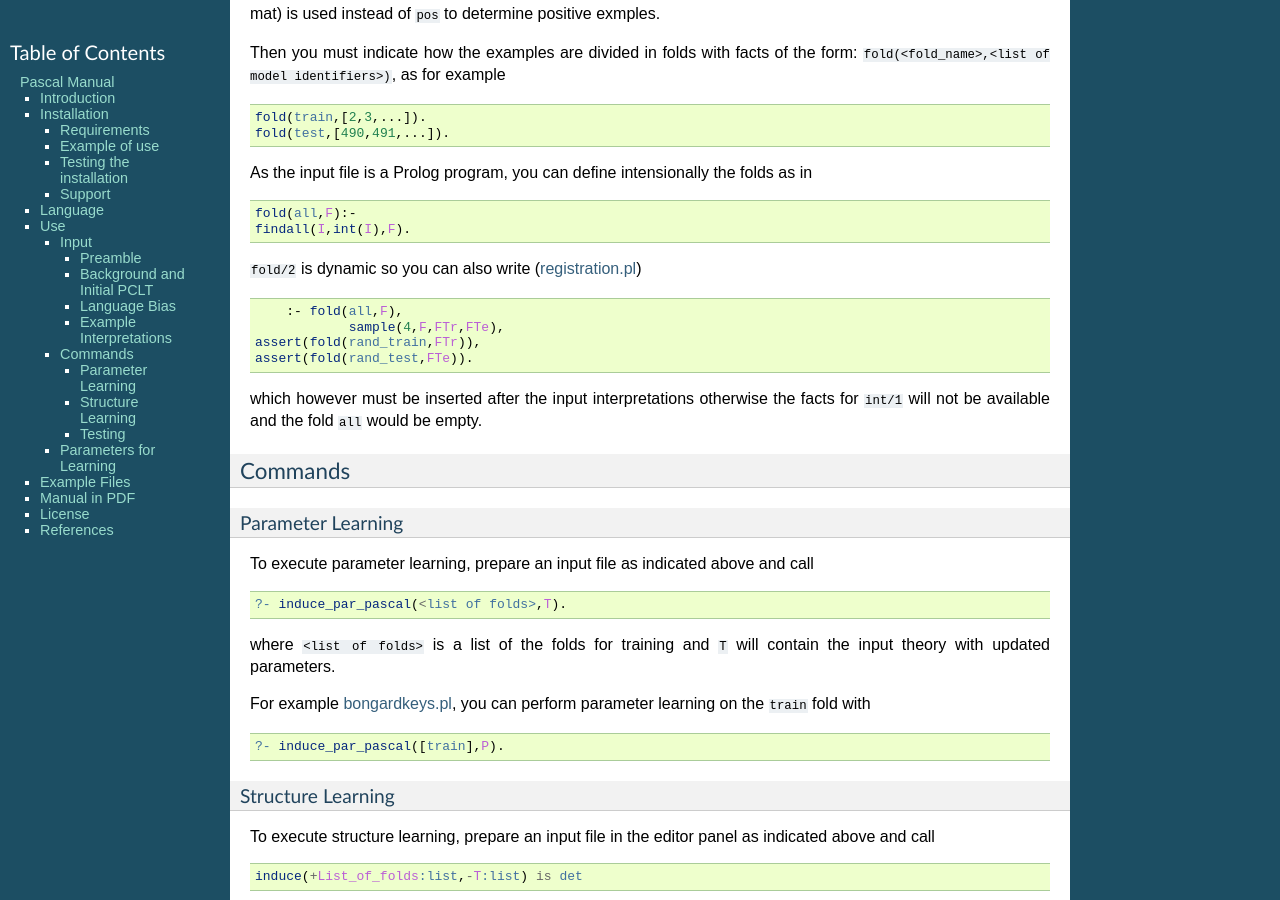
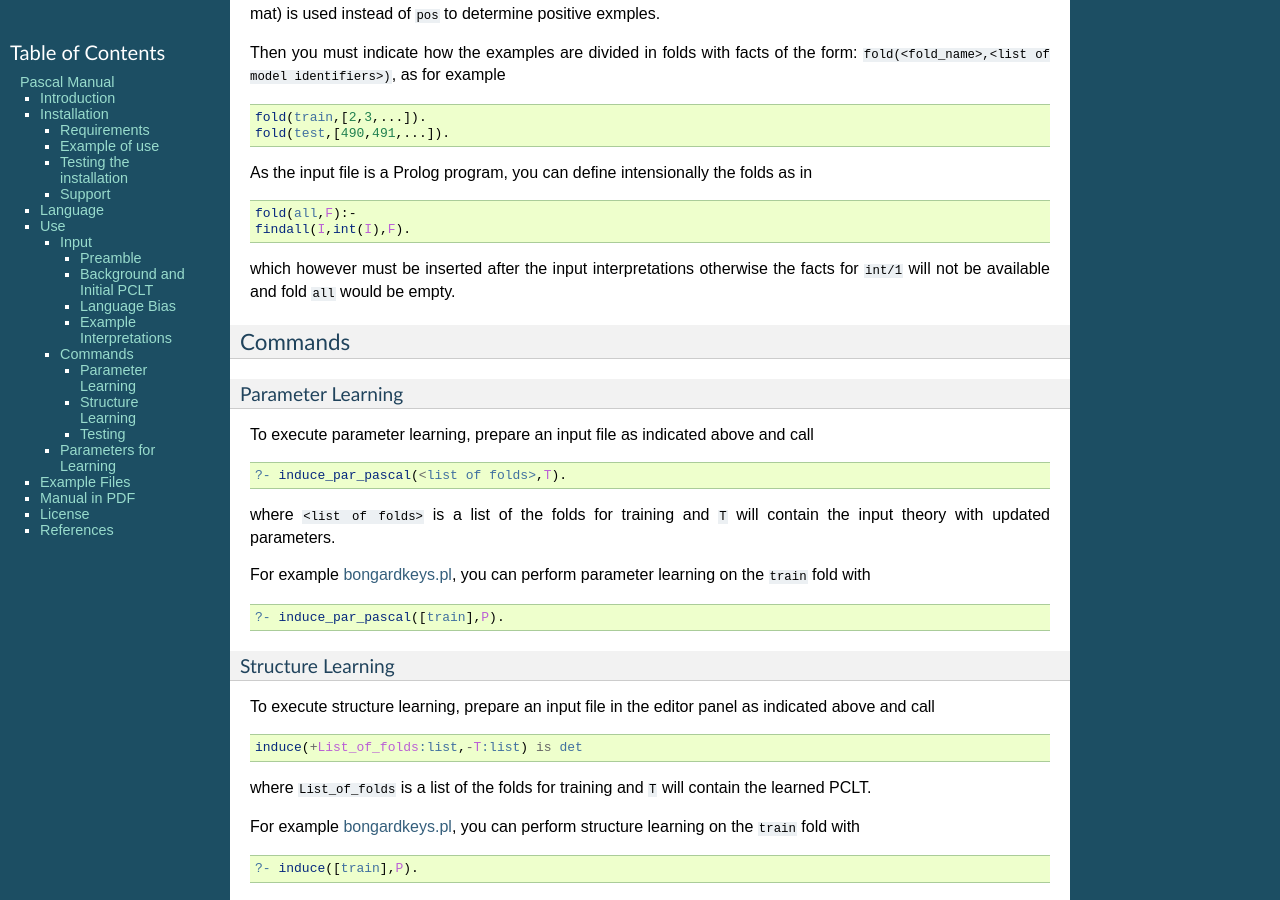
Before and after one commit to friguzzi/pascal, a Sphinx documentation site: the page built from docs/index.rst, in a window 1280 px wide and 900 px high, scrolled down 5272 px. Built offline with Sphinx 7.4.7, drawn with Linux system fonts in a browser that asks for light colours; cross-references to code outside the pages are shown as plain code.

Commit message:
removed ref to dyn fold/2

```diff
--- a/docs/index.rst
+++ b/docs/index.rst
@@ -344,17 +344,7 @@ As the input file is a Prolog program, you can define intensionally the folds as
 	fold(all,F):-
   	findall(I,int(I),F).
 
-:code:`fold/2` is dynamic so you can also write (`registration.pl <http://cplint.eu/e/registration.pl>`_)
-
-.. code:: prolog
-
-	:- fold(all,F),
-		sample(4,F,FTr,FTe),
-    assert(fold(rand_train,FTr)),
-    assert(fold(rand_test,FTe)).
-
-
-which however must be inserted after the input interpretations otherwise the facts for :code:`int/1` will not be available and the fold :code:`all` would be empty.
+which however must be inserted after the input interpretations otherwise the facts for :code:`int/1` will not be available and fold :code:`all` would be empty.
 
 Commands
 --------
```
Also changed, not shown: 4 other files.
